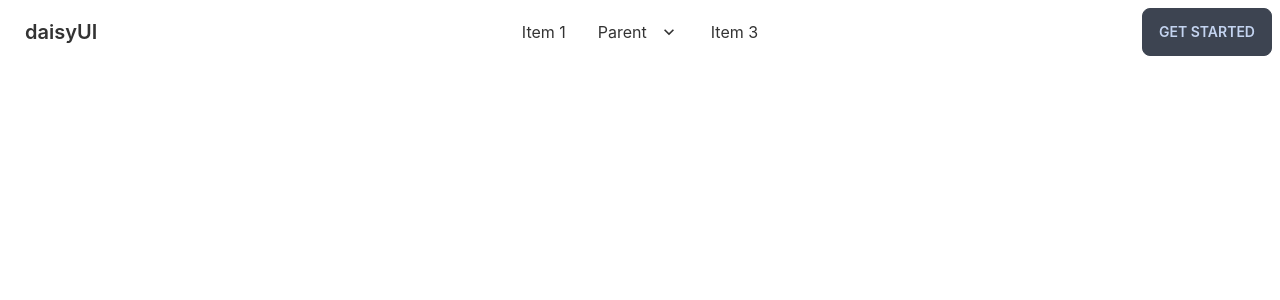
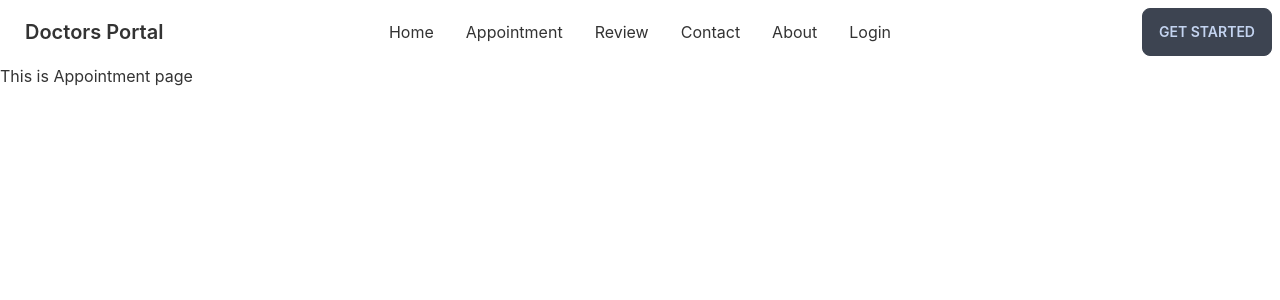
Before and after one commit to rkbokul1/doctors-pannel, a React (Create React App) app: page /appointment in a window 1280 px wide. Shown: the top 300 px of the page. Built offline with nearby package versions, Linux system fonts and the light colour scheme.

Commit message:
all route setup

```diff
--- a/src/App.js
+++ b/src/App.js
@@ -3,6 +3,11 @@ import Navbar from '../src/Pages/Shared/Navbar'
 import { Route, Routes } from 'react-router-dom';
 import Home from './Pages/Home/Home';
 import About from './Pages/About/About';
+import Review from './Pages/Review/Review';
+import Contact from './Pages/Contact/Contact';
+import Login from './Pages/Login/Login';
+import Appointment from './Pages/Contact/Appointment/Appointment';
+import Error from './Pages/Error/Error';
 
 function App() {
   return (
@@ -10,7 +15,13 @@ function App() {
       <Navbar />
       <Routes>
         <Route path='/' element={<Home />}></Route>
+        <Route path='/home' element={<Home />}></Route>
+        <Route path='/appointment' element={<Appointment />}></Route>
+        <Route path='/review' element={<Review />}></Route>
+        <Route path='/contact' element={<Contact />}></Route>
         <Route path='/about' element={<About />}></Route>
+        <Route path='/login' element={<Login />}></Route>
+        <Route path='/*' element={<Error/>}></Route>
       </Routes>
     </div>
   );
--- /dev/null
+++ b/src/Pages/Contact/Appointment/Appointment.js
@@ -0,0 +1,11 @@
+import React from 'react';
+
+const Appointment = () => {
+    return (
+        <div>
+            <h2>This is Appointment page</h2>
+        </div>
+    );
+};
+
+export default Appointment;
--- /dev/null
+++ b/src/Pages/Contact/Contact.js
@@ -0,0 +1,11 @@
+import React from 'react';
+
+const Contact = () => {
+    return (
+        <div>
+            <h2>This is contact page</h2>
+        </div>
+    );
+};
+
+export default Contact;
--- /dev/null
+++ b/src/Pages/Error/Error.js
@@ -0,0 +1,11 @@
+import React from 'react';
+
+const Error = () => {
+    return (
+        <div>
+            <h2>Error Page</h2>
+        </div>
+    );
+};
+
+export default Error;
--- /dev/null
+++ b/src/Pages/Login/Login.js
@@ -0,0 +1,11 @@
+import React from 'react';
+
+const Login = () => {
+    return (
+        <div>
+            <h2>This is Login page</h2>
+        </div>
+    );
+};
+
+export default Login;
--- /dev/null
+++ b/src/Pages/Review/Review.js
@@ -0,0 +1,11 @@
+import React from 'react';
+
+const Review = () => {
+    return (
+        <div>
+            <h2>This is Review page</h2>
+        </div>
+    );
+};
+
+export default Review;
--- a/src/Pages/Shared/Navbar.js
+++ b/src/Pages/Shared/Navbar.js
@@ -1,6 +1,17 @@
 import React from 'react';
+import { Link } from 'react-router-dom';
 
 const Home = () => {
+
+    const menuItem = <>
+        <li><Link to='/home'>Home</Link></li>
+        <li><Link to='/appointment'>Appointment</Link></li>
+        <li><Link to='review'>Review</Link></li>
+        <li><Link to='/contact'>Contact</Link></li>
+        <li><Link to='/about'>About</Link></li>
+        <li><Link to='/login'>Login</Link></li>
+    </>
+
     return (
         <div>
             <div class="navbar bg-base-100">
@@ -10,40 +21,18 @@ const Home = () => {
                             <svg xmlns="http://www.w3.org/2000/svg" class="h-5 w-5" fill="none" viewBox="0 0 24 24" stroke="currentColor"><path stroke-linecap="round" stroke-linejoin="round" stroke-width="2" d="M4 6h16M4 12h8m-8 6h16" /></svg>
                         </label>
                         <ul tabindex="0" class="menu menu-compact dropdown-content mt-3 p-2 shadow bg-base-100 rounded-box w-52">
-                            <li><a>Item 1</a></li>
-                            <li tabindex="0">
-                                <a class="justify-between">
-                                    Parent
-                                    <svg class="fill-current" xmlns="http://www.w3.org/2000/svg" width="24" height="24" viewBox="0 0 24 24"><path d="M8.59,16.58L13.17,12L8.59,7.41L10,6L16,12L10,18L8.59,16.58Z" /></svg>
-                                </a>
-                                <ul class="p-2">
-                                    <li><a>Submenu 1</a></li>
-                                    <li><a>Submenu 2</a></li>
-                                </ul>
-                            </li>
-                            <li><a>Item 3</a></li>
+                            {menuItem}
                         </ul>
                     </div>
-                    <a class="btn btn-ghost normal-case text-xl">daisyUI</a>
+                    <Link to='/' class="btn btn-ghost normal-case text-xl">Doctors Portal</Link>
                 </div>
                 <div class="navbar-center hidden lg:flex">
                     <ul class="menu menu-horizontal p-0">
-                        <li><a>Item 1</a></li>
-                        <li tabindex="0">
-                            <a>
-                                Parent
-                                <svg class="fill-current" xmlns="http://www.w3.org/2000/svg" width="20" height="20" viewBox="0 0 24 24"><path d="M7.41,8.58L12,13.17L16.59,8.58L18,10L12,16L6,10L7.41,8.58Z" /></svg>
-                            </a>
-                            <ul class="p-2">
-                                <li><a>Submenu 1</a></li>
-                                <li><a>Submenu 2</a></li>
-                            </ul>
-                        </li>
-                        <li><a>Item 3</a></li>
+                        {menuItem}
                     </ul>
                 </div>
                 <div class="navbar-end">
-                    <a class="btn">Get started</a>
+                    <Link to='/home' class="btn">Get started</Link>
                 </div>
             </div>
         </div>
```
